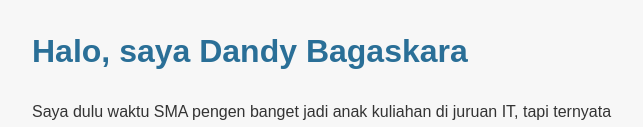
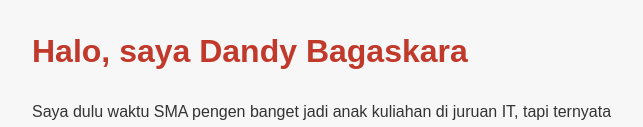
Before and after one commit to DaKira14/belajar-it, a plain HTML site: page index.html in a window 1280 px wide. Shown: the part 193-320 px from the top of the page, without its empty margins (308-951 px from the left). Drawn offline with Linux system fonts and the light colour scheme.

Commit message:
ganti warna

```diff
--- a/index.html
+++ b/index.html
@@ -21,7 +21,7 @@
         border-radius: 50%;
       }
       h1 {
-        color: #2a6f97;
+        color: #c0392b;
       }
     </style>
   </head>
```
